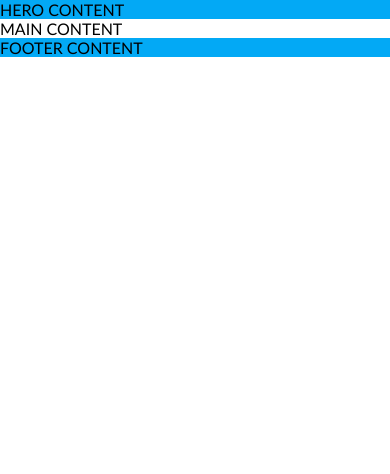
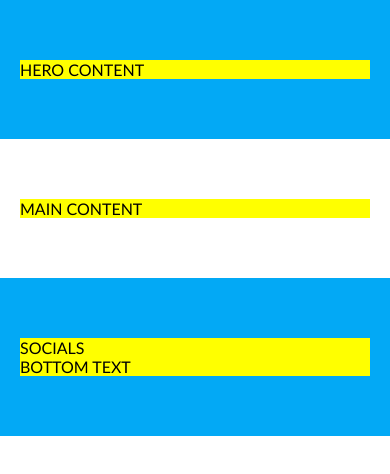
Before and after one commit to MarijusIL/7-coming-soon, a website: page index.html in a window 390 px wide. Drawn offline with Linux system fonts and the light colour scheme.

Commit message:
added @media

```diff
--- a/css/basic/layout.css
+++ b/css/basic/layout.css
@@ -0,0 +1,46 @@
+.container {
+    display: inline-block;
+    width: 100%;
+    padding: 60px 0;
+}
+
+.container > .row {
+    display: inline-block;
+    width: 600px;
+    margin-left: calc(50% - 300px);
+    background-color: yellow;
+}
+
+.container > .row-big {
+    display: inline-block;
+    width: 1000px;
+    margin-left: calc(50% - 500px);
+    background-color: yellow;
+}
+
+@media (max-width: 1100px) {
+    .container > .row-big {
+        width: 800px;
+        margin-left: calc(50% - 400px);
+    }
+}
+
+@media (max-width: 900px) {
+    .container > .row-big {
+        width: 600px;
+        margin-left: calc(50% - 300px);
+    }
+}
+@media (max-width: 640px) {
+    .container {
+        padding: 60px 20px;
+    }
+    .container > .row {
+        width: 100%;
+        margin-left: 0;
+    }
+    .container > .row-big {
+        width: 100%;
+        margin-left: 0;
+    }
+}
--- a/index.html
+++ b/index.html
@@ -8,16 +8,25 @@
     <link rel="stylesheet" href="./css/home.css">
 </head>
 <body>
-    <div class="hero bg-primary">
-        HERO CONTENT
+    <div class="hero container bg-primary">
+        <div class="row">
+            HERO CONTENT
+        </div>
     </div>
 
-    <main>
-        MAIN CONTENT
+    <main class="container">
+        <div class="row-big">
+            MAIN CONTENT
+        </div>
     </main>
 
-    <footer class="bg-primary">
-        FOOTER CONTENT
+    <footer class="container bg-primary">
+        <div class="row-big">
+            SOCIALS
+        </div>
+        <div class="row">
+            BOTTOM TEXT
+        </div>
     </footer>
 
     <script src="./js/home.js" defer></script>
```
Also changed, not shown: img/hero-background.jpg (added).
